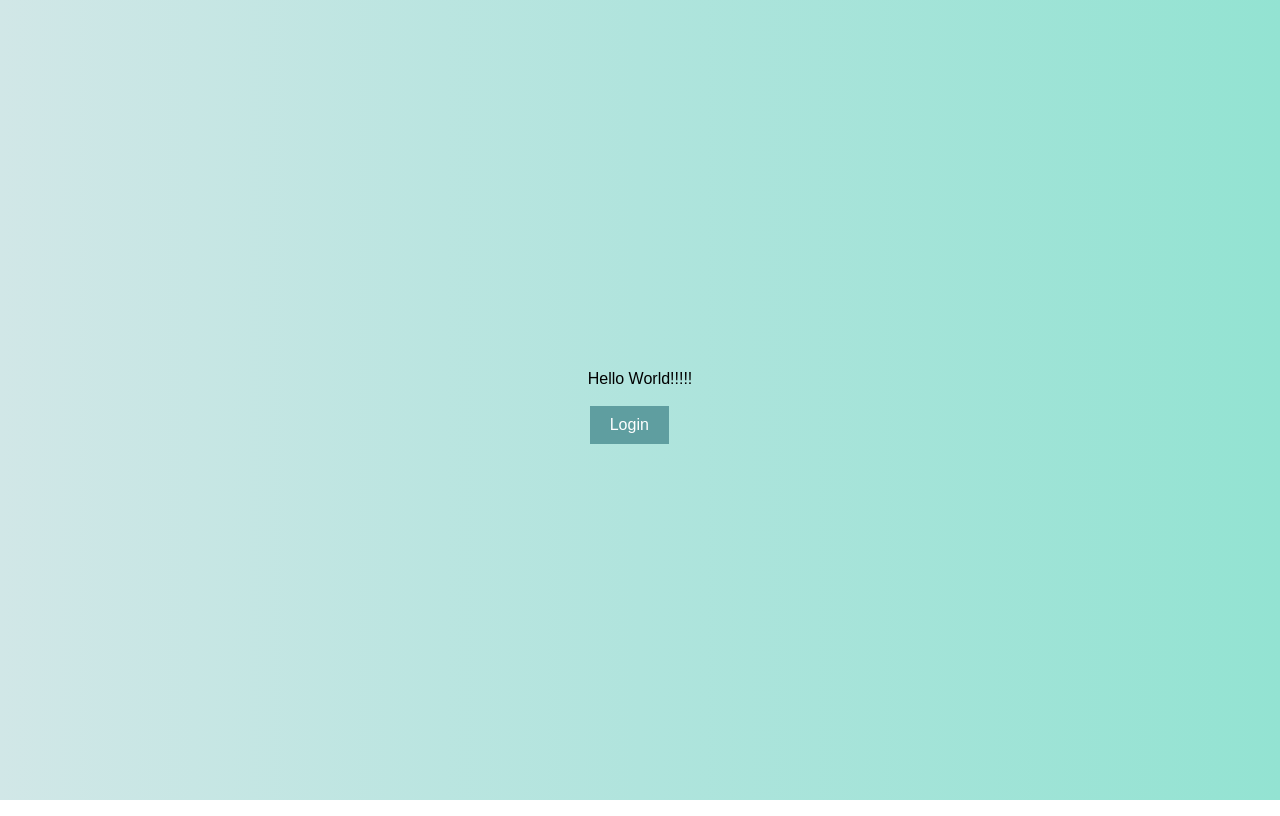
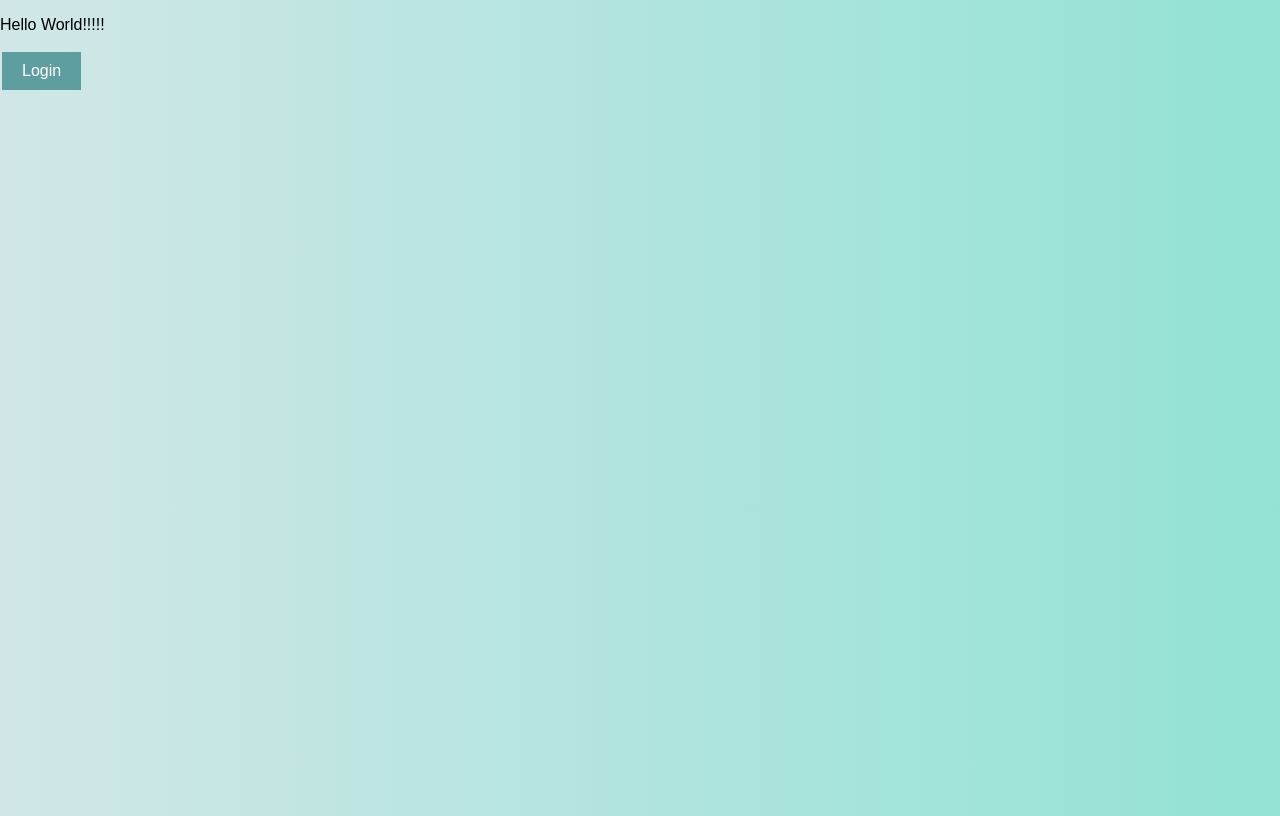
Before and after one commit to gigichen880/HOTH_XII, a React (Create React App) app in the folder hoth/: page / in a window 1280 px wide. Built offline with nearby package versions, Linux system fonts and the light colour scheme.

Commit message:
solved css alignment issue

```diff
--- a/hoth/src/login.css
+++ b/hoth/src/login.css
@@ -1,6 +1,5 @@
 body {
-    margin: 0;
-    display: flex;
+    margin: 0 auto; /* Centers horizontally */;
     justify-content: center;
     align-items: center;
     min-height: 100vh;
@@ -12,6 +11,12 @@ body {
     font-family: Arial, sans-serif;
 }
 
+body {
+    margin: 0; /* Ensure no default margins interfere */
+    height: 100vh; /* Full viewport height */
+    position: relative; /* Reference for absolute positioning */
+}
+
 .login-box {
     width: 400px;
     background: #003b5c;
@@ -19,6 +24,10 @@ body {
     border-radius: 10px;
     box-shadow: 0 4px 8px rgba(0, 0, 0, 0.3);
     text-align: center;
+    position: absolute; /* Take it out of normal flow */
+    top: 50%; /* Move top edge to middle of viewport */
+    left: 50%; /* Move left edge to middle of viewport */
+    transform: translate(-50%, -50%); /* Shift back by half its size */
 }
 
 h1 {
--- a/hoth/src/room.css
+++ b/hoth/src/room.css
@@ -15,6 +15,7 @@
 }
 
 body {
+    display: block;
     background: #0f2027;
     background: -webkit-linear-gradient(to right, #2c5364, #203a43, #0f2027);
     background: linear-gradient(to right, #d1e7e7, #b0e4dd, #93e3d2);
```
Also changed, not shown: hoth/src/room.js (+10 -33 lines).
